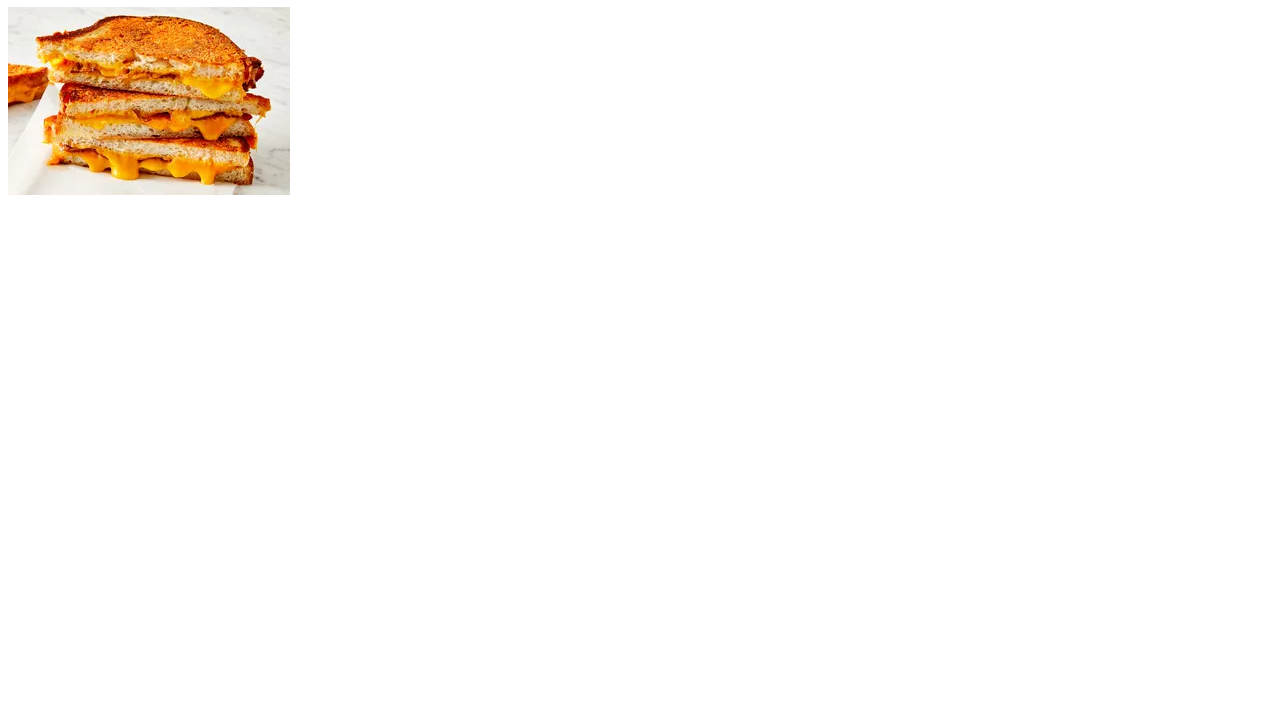
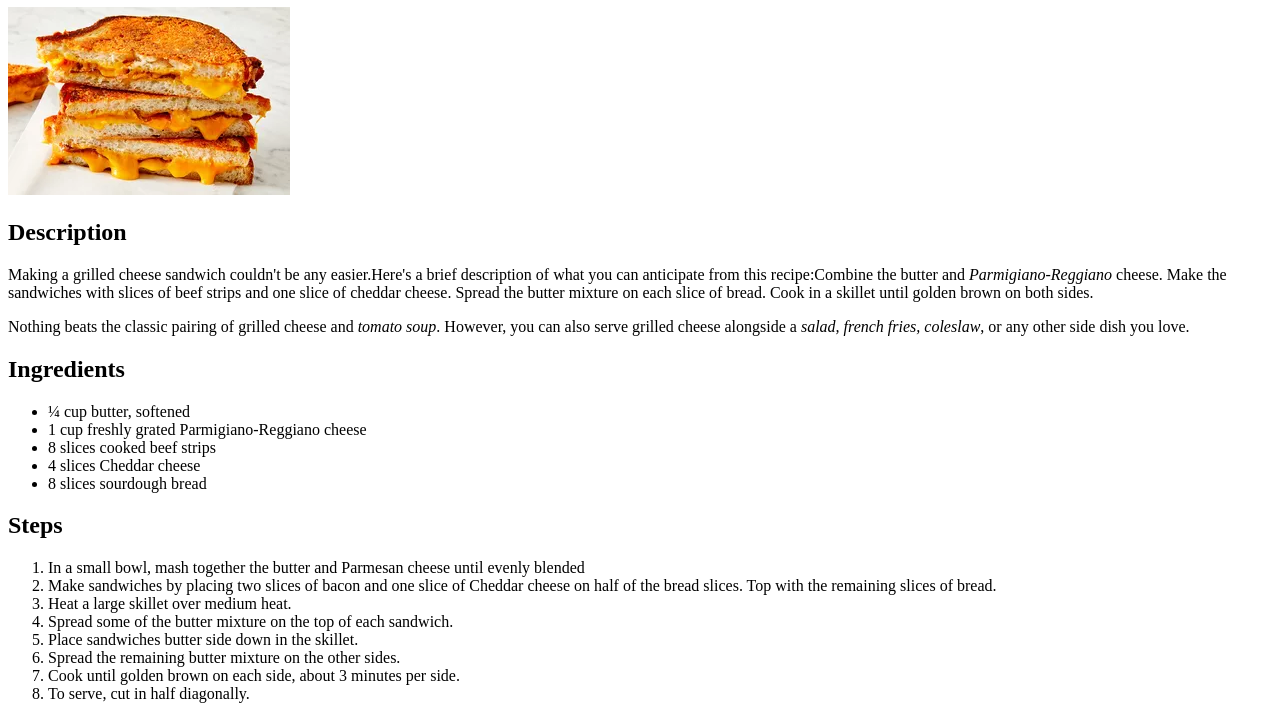
Before and after one commit to Amayah010/odin-recipes, a plain HTML site: page recipes/grilled-cheese-sandwich.html in a window 1280 px wide. Shown: the part 73-800 px from the top of the page. Drawn offline with Linux system fonts and the light colour scheme.

Commit message:
Added Description, List of ingredients and Steps

```diff
--- a/recipes/grilled-cheese-sandwich.html
+++ b/recipes/grilled-cheese-sandwich.html
@@ -4,6 +4,41 @@
         <meta charset="UTF-8">
         <title>Grilled Cheese Sandwich</title>
     </head>
-    <h1>Grilled Cheese Sandwich</h1>
-    <img src="GrilledCheeseSandwich.webp"
+
+    <body>
+        <h1>Grilled Cheese Sandwich Recipe</h1>
+
+        <img src="GrilledCheeseSandwich.webp">
+
+        <h2>Description</h2>
+
+        <p>Making a grilled cheese sandwich couldn't be any easier.Here's a brief description of what you can anticipate from this recipe:Combine the butter and <em>Parmigiano-Reggiano</em> cheese. Make the sandwiches with slices of beef strips and one slice of cheddar cheese. Spread the butter mixture on each slice of bread. Cook in a skillet until golden brown on both sides.</p>
+        <p>Nothing beats the classic pairing of grilled cheese and <em>tomato soup</em>. However, you can also serve grilled cheese alongside a <em>salad, french fries, coleslaw</em>, or any other side dish you love.</p>
+
+        <h2>Ingredients</h2>
+
+        <ul>
+            <li>¼ cup butter, softened</li>
+            <li>1 cup freshly grated Parmigiano-Reggiano cheese</li>
+            <li>8 slices cooked beef strips</li>
+            <li>4 slices Cheddar cheese</li>
+            <li>8 slices sourdough bread</li>
+        </ul>
+
+        <h2>Steps</h2>
+        <ol>
+            <li>In a small bowl, mash together the butter and Parmesan cheese until evenly blended</li>
+            <li>Make sandwiches by placing two slices of bacon and one slice of Cheddar cheese on half of the bread slices. Top with the remaining slices of bread.</li>
+            <li>Heat a large skillet over medium heat.</li>
+            <li>Spread some of the butter mixture on the top of each sandwich. </li>
+            <li>Place sandwiches butter side down in the skillet.</li>
+            <li>Spread the remaining butter mixture on the other sides.</li>
+            <li>Cook until golden brown on each side, about 3 minutes per side.</li>
+            <li>To serve, cut in half diagonally.</li>
+        </ol>
+
+
+
+
+    </body>
 </html>
```
